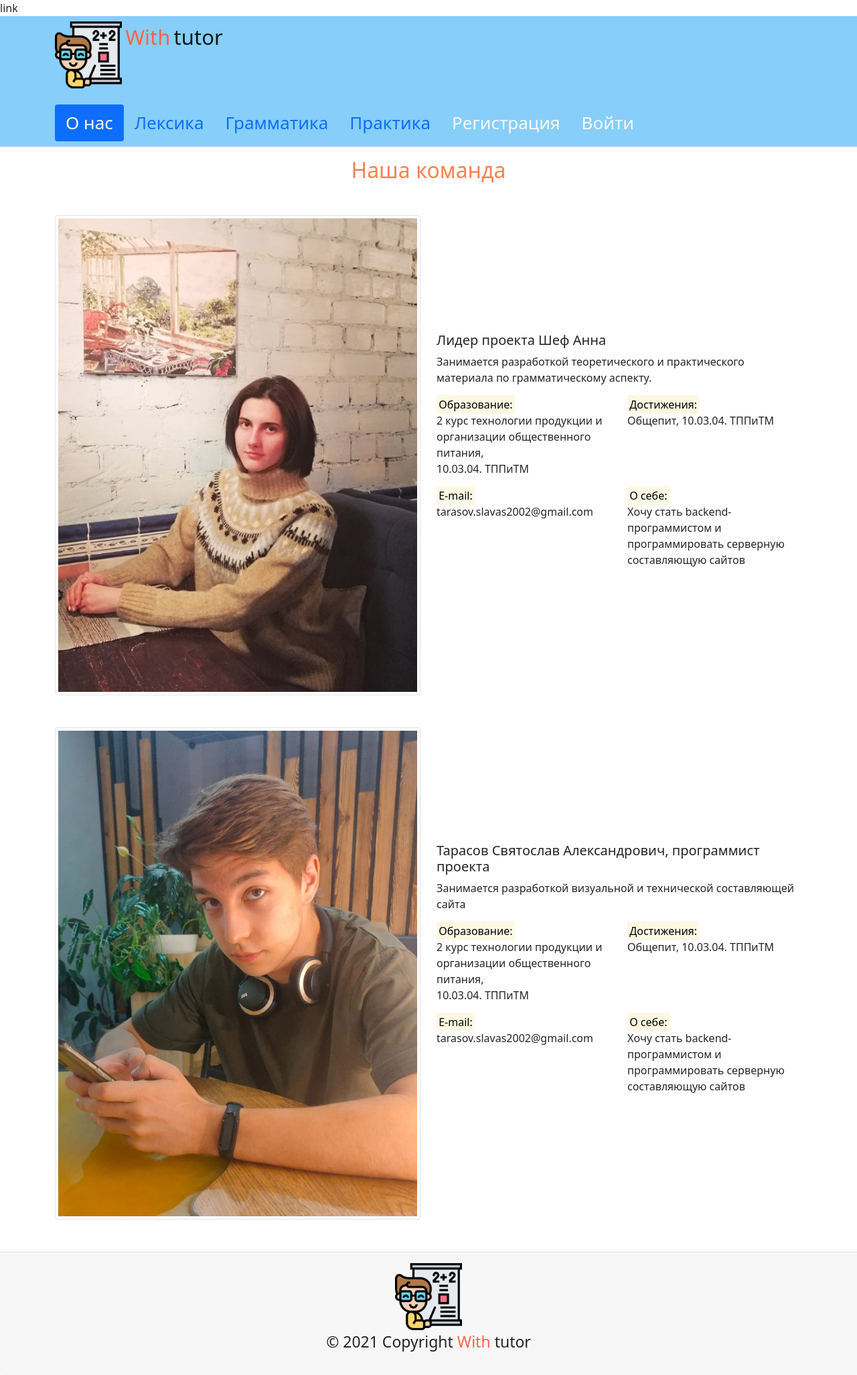
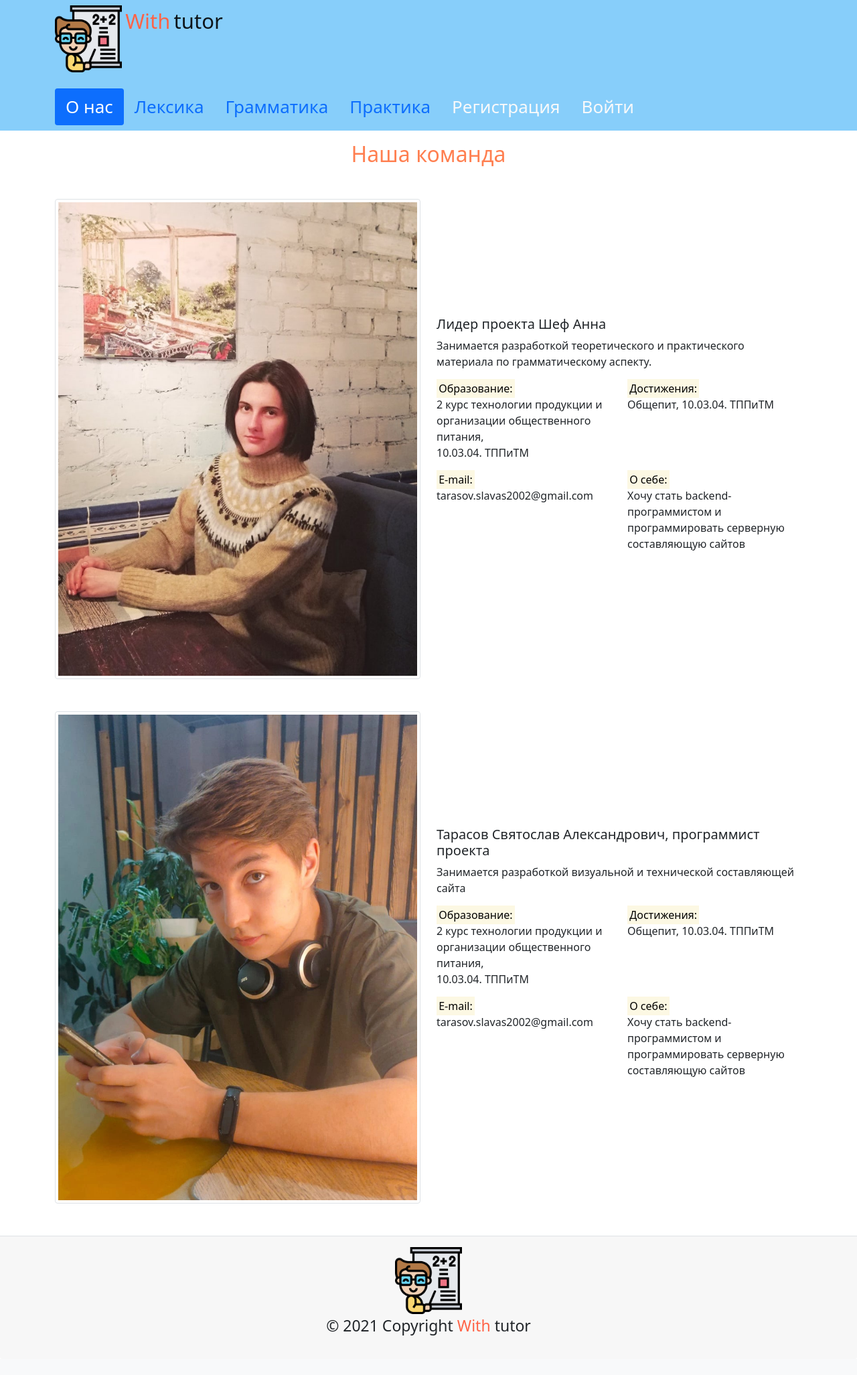
Before and after one commit to SvyatoSllav/with_tutor, a Django app: page / in a window 1280 px wide. Shown: the whole page at 67% size. After the commit the page ends 1994 px from the top, so only its background shows below. Run offline with Django 3.2, Linux system fonts and the light colour scheme; some libraries are stand-ins or nearby versions.

Commit message:
deleted unsued

```diff
--- a/with_tutor/templates/about/index.html
+++ b/with_tutor/templates/about/index.html
@@ -1,6 +1,6 @@
 {% extends 'base.html' %}
 {% load static %}
-{% block links %} link{% endblock links %}
+{% block links %}{% endblock links %}
 {% block title %}Главная страница{% endblock title %}
 {% block main_data %}
 
```
